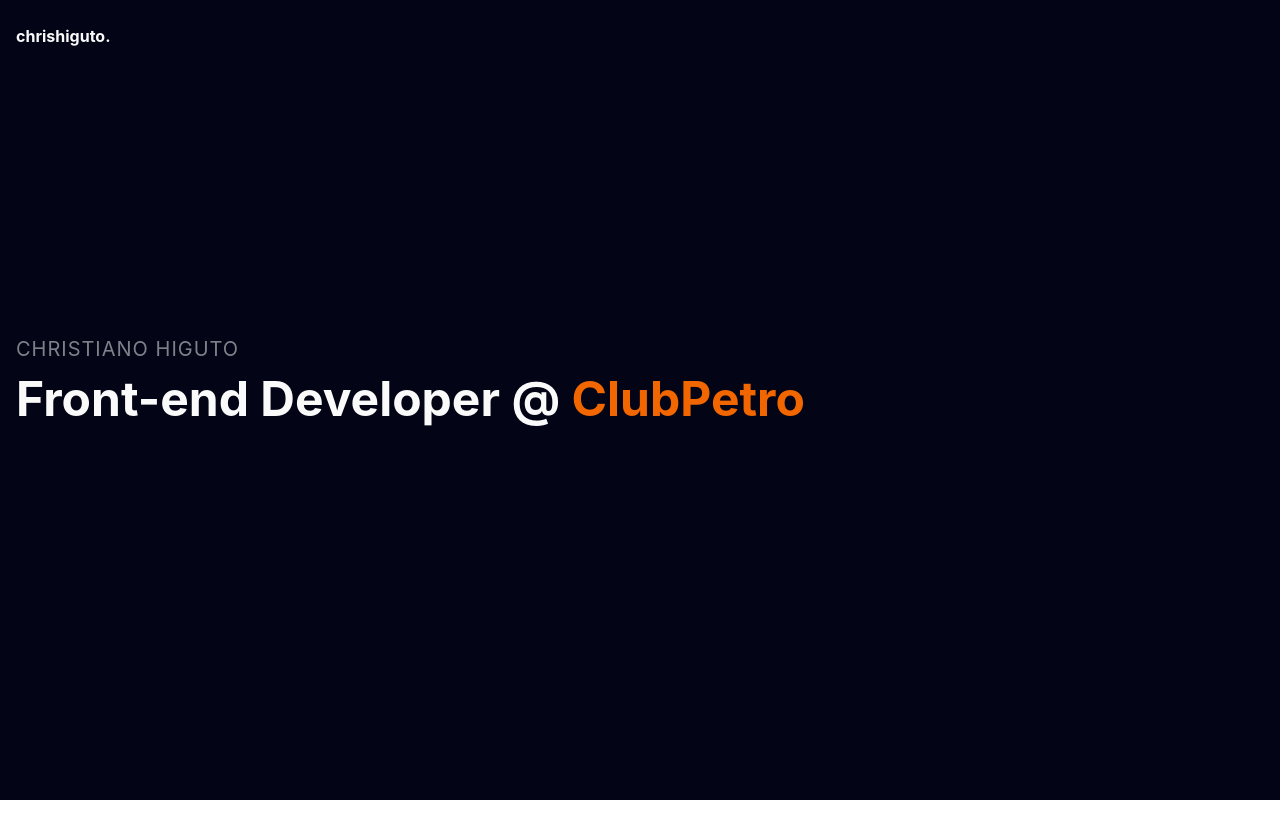
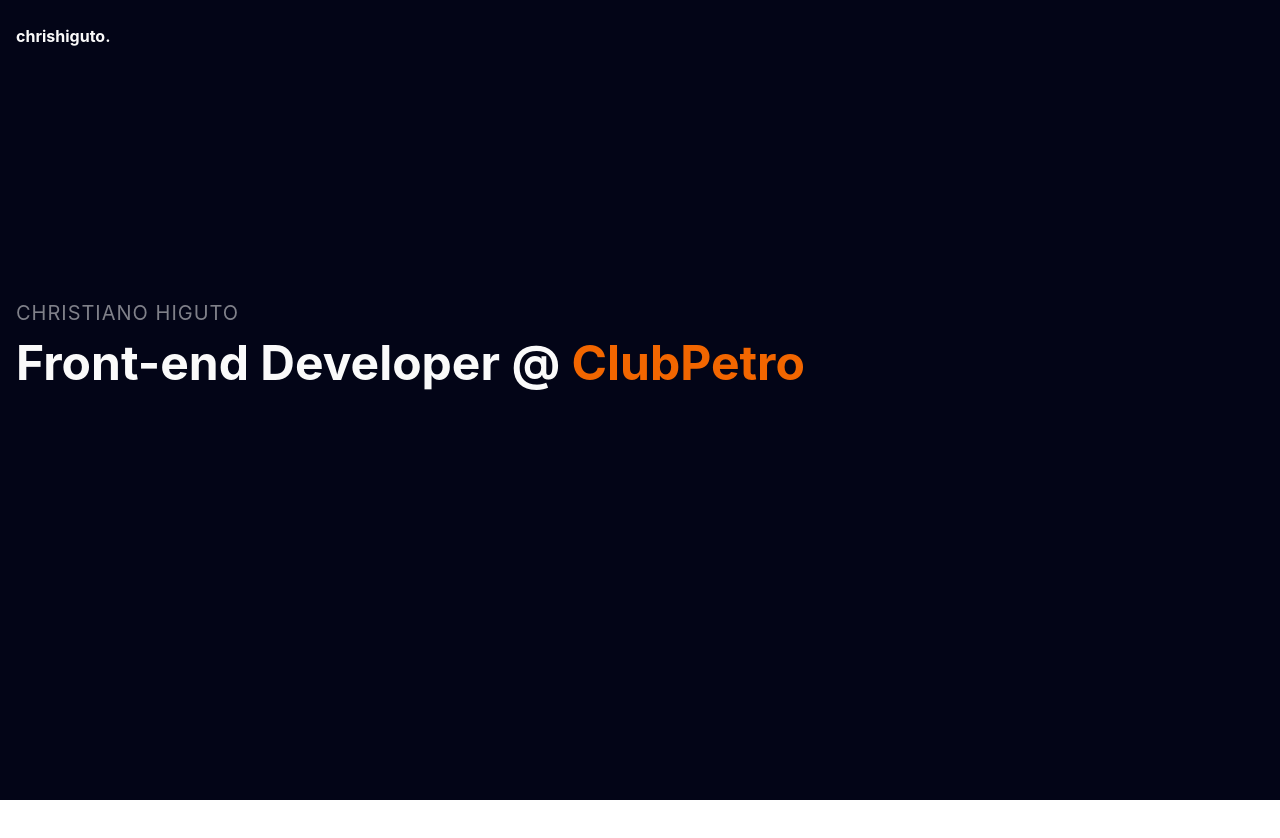
Before and after one commit to chrishiguto/chrishiguto, a Next.js app: page / in a window 1280 px wide. Shown: the top 838 px of the page. After the commit the page ends 800 px from the top, so only its background shows below. Built offline with nearby package versions, Linux system fonts and the light colour scheme; a web font is replaced by a local one.

Commit message:
fix main container size

```diff
--- a/src/components/Main/styles.ts
+++ b/src/components/Main/styles.ts
@@ -5,6 +5,9 @@
 
 export const Wrapper = styled.main`
   ${({ theme }) => css`
+    display: flex;
+    flex-direction: column;
+
     background-color: ${theme.colors.black};
     color: ${theme.colors.white};
     width: 100%;
@@ -22,7 +25,7 @@
 `
 
 export const SectionInfo = styled(Container)`
-  height: 100%;
+  flex: 1;
   display: flex;
   align-items: center;
 `
```
